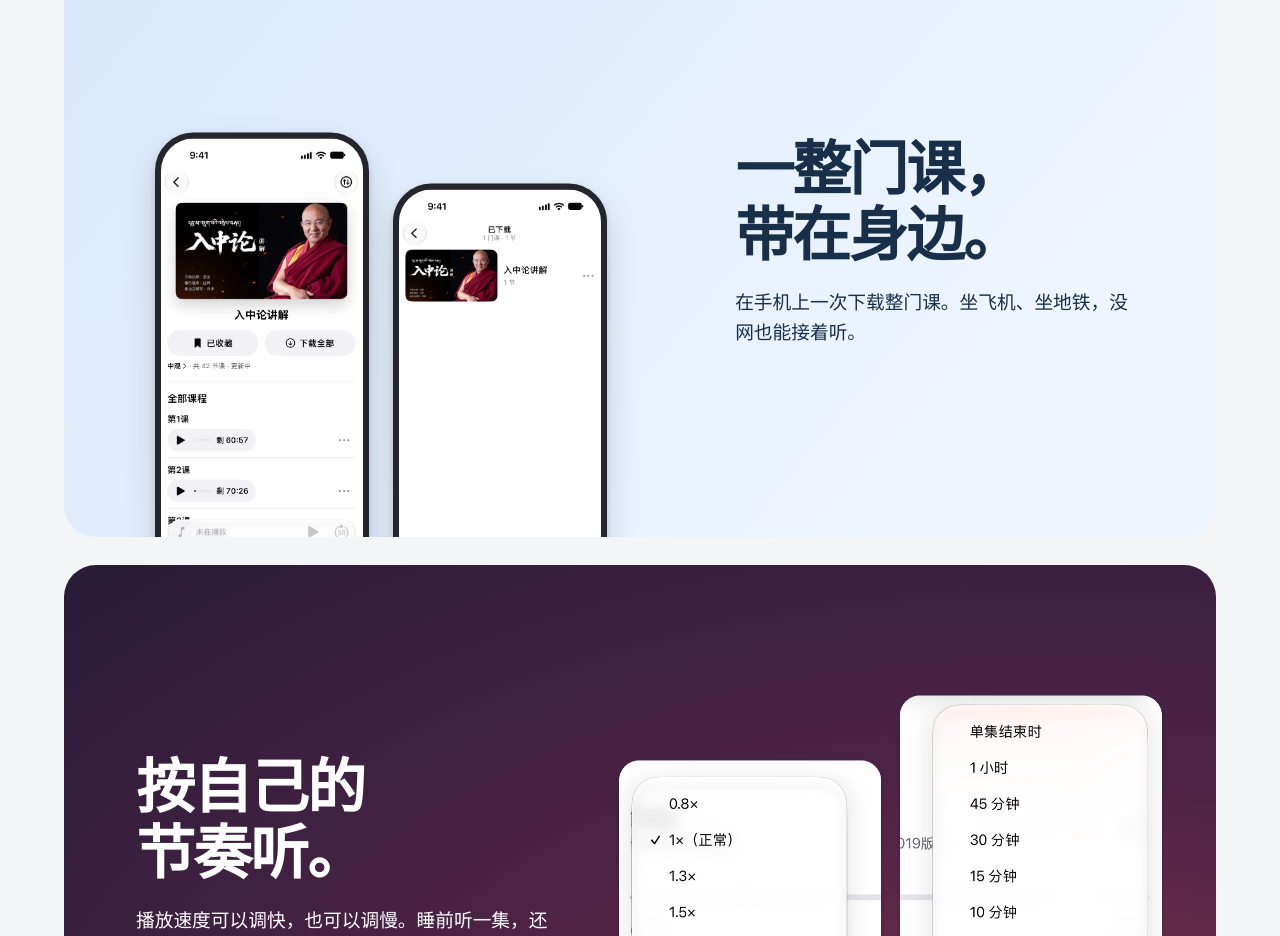
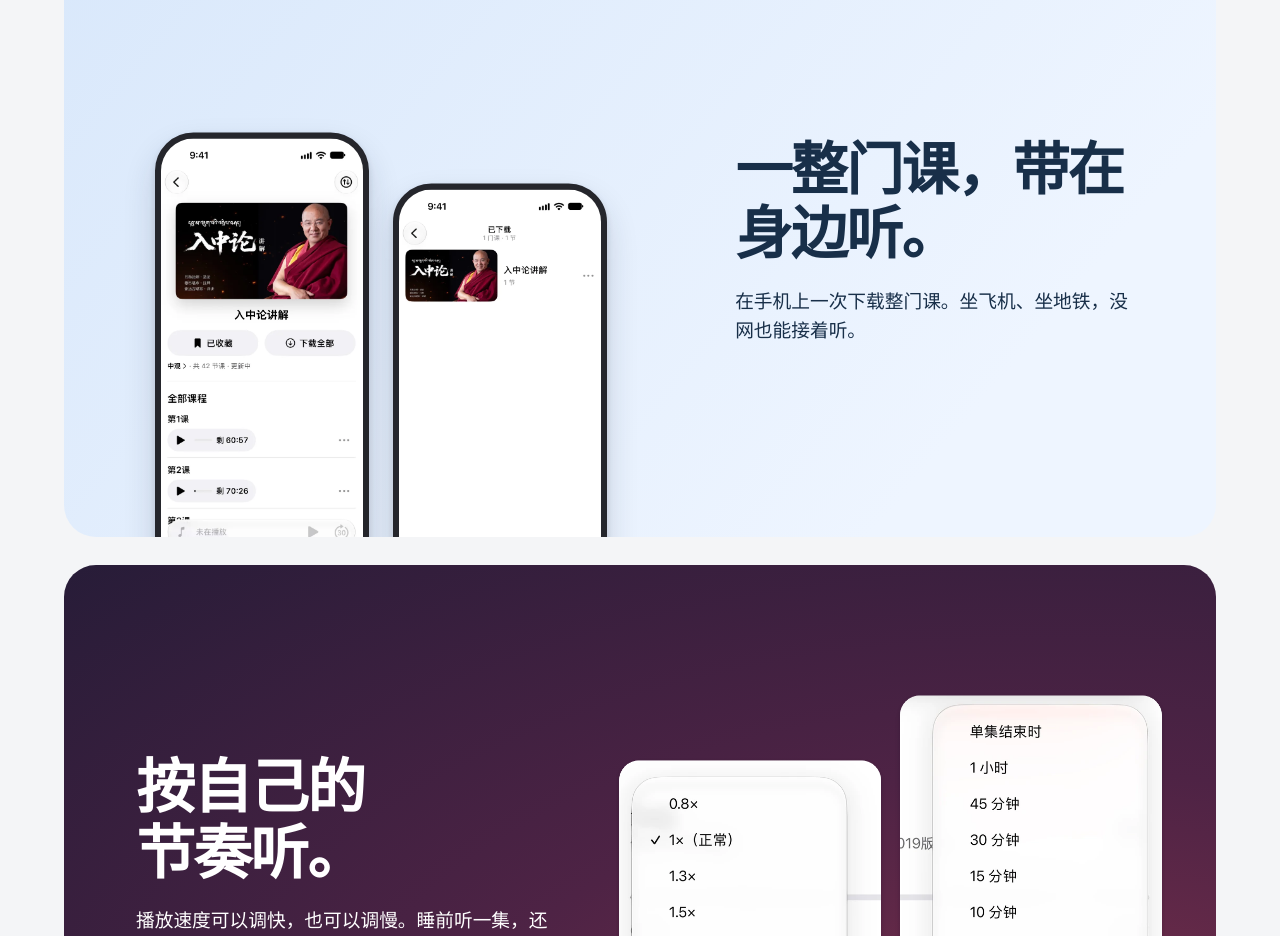
Before and after one commit to zhibeifw/zhibeifw-web, a plain HTML site: page index.html in a window 1280 px wide. Shown: the part 2080-3016 px from the top of the page. Drawn offline with Linux system fonts and the light colour scheme; no server answers.

Commit message:
调整官网离线听卡片标题

```diff
--- a/home.css
+++ b/home.css
@@ -462,7 +462,8 @@ body.home-page {
 }
 
 .feature-copy h2 {
-  font-size: clamp(2.25rem, 4.6vw, 4rem);
+  --feature-title-size: clamp(2.25rem, 4.6vw, 4rem);
+  font-size: var(--feature-title-size);
 }
 
 .feature-copy p {
@@ -475,6 +476,14 @@ body.home-page {
 .feature-download {
   background: linear-gradient(130deg, #d9e8fb 0%, #eef5ff 79%);
   color: #182f49;
+}
+
+.feature-download .feature-copy {
+  container-type: inline-size;
+}
+
+.feature-download h2 {
+  font-size: min(var(--feature-title-size), 14cqi);
 }
 
 .feature-playback {
@@ -1094,7 +1103,7 @@ body.home-page {
     padding-bottom: 0;
   }
 
-  .feature-copy h2 br {
+  .feature-card:not(.feature-download) .feature-copy h2 br {
     display: none;
   }
 
--- a/index.html
+++ b/index.html
@@ -64,7 +64,7 @@
       <div class="feature-stack home-width">
         <article class="feature-card feature-download">
           <div class="feature-copy">
-            <h2>一整门课，<br>带在身边。</h2>
+            <h2>一整门课，带在<br>身边听。</h2>
             <p>在手机上一次下载整门课。坐飞机、坐地铁，没网也能接着听。</p>
           </div>
           <div class="feature-art download-art">
```
